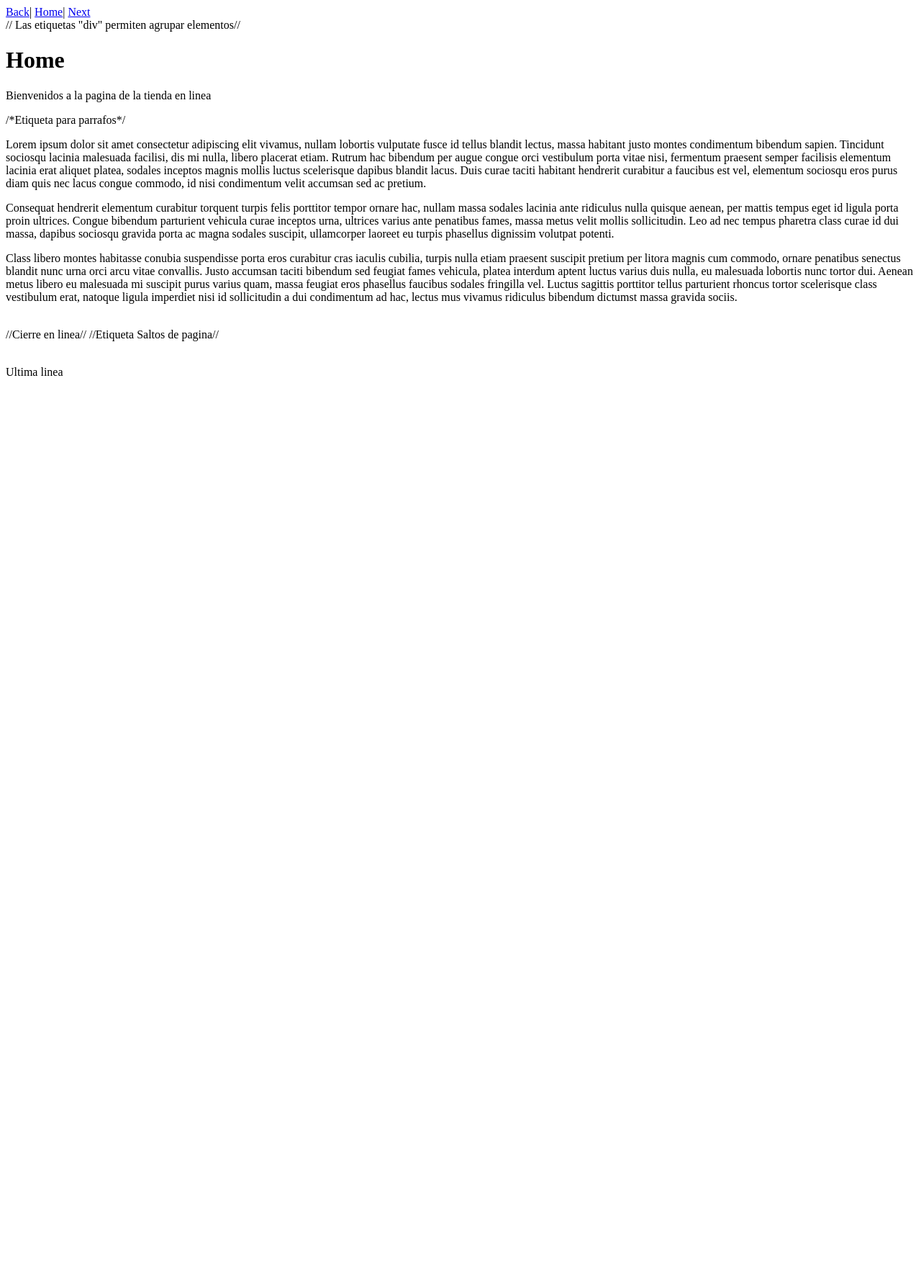
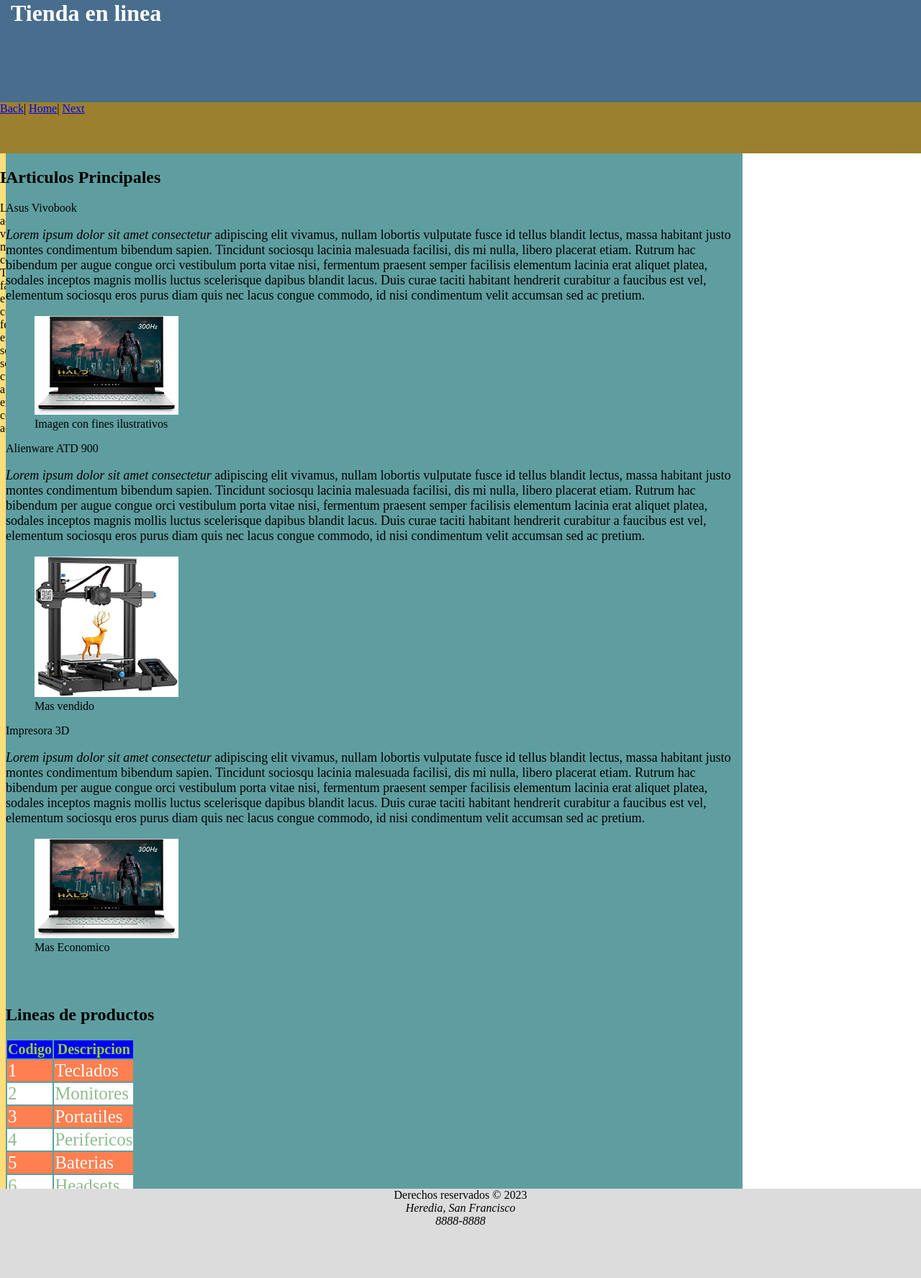
Before and after one commit to Ari8012/Tienda_DesarrolloWeb, a Spring Boot app: page / in a window 1280 px wide. Shown: the whole page at 72% size. Run offline with Spring Boot 4, Linux system fonts and the light colour scheme.

Commit message:
Clase 2
Finalizacion Clase 2

```diff
--- /dev/null
+++ b/InitializrSpringbootProject/src/main/resources/static/css/estilos..css
@@ -0,0 +1,90 @@
+#Encabezado{
+    position: absolute;
+    top: 0;
+    left: 0;
+    height: 8%;
+    width: 100%;
+    background-color: #496D8D;
+    color: white;
+    padding-left: 15px;
+}
+
+#Encabezado h1{
+    display: inline;
+
+}
+
+.description{
+    font-size: 18px;
+}
+#Menu{
+    position: absolute;
+    top: 8%;
+    left: 0;
+    height: 4%;
+    width: 100%;
+    background-color: #9B8030;
+    color: black;
+}
+#Menu a:visited{
+    color: navy;
+}
+#Menu a:hoveer{
+    background-color: green;
+    color: white;
+}
+#BarraLateral{
+    position: absolute;
+    top: 12%;
+    left: 0;
+    height: 81%;
+    width: 20%;
+    background-color: #ffde7c;
+    color: black;
+}
+
+#Contenido{
+    position: absolute;
+    top: 12%;
+    left: 20;
+    height: 81%;
+    width: 80%;
+    background-color: cadetblue;
+    color: black;
+    overflow: auto;
+}
+
+#PiePagina{
+    position: absolute;
+   bottom: 0%;
+    left: 0;
+    height: 7%;
+    width: 100%;
+    background-color: gainsboro;
+    color: black;
+    text-align: center;
+}
+.lineaDireccion{
+    display: inline;
+}
+
+#EncabezadoTabla{
+    font-size: 20px;
+    background-color: blue;
+    color: yellowgreen;
+
+}
+
+#TablaResumen tr{
+    font-size: 25px;
+}
+
+#TablaResumen tr:nth-child(odd){
+    background-color: coral;
+    color: white;
+
+}
+#TablaResumen tr:nth-child(even){
+    background-color: white;
+    color: darkseagreen;
+}
--- a/InitializrSpringbootProject/src/main/resources/static/index.html
+++ b/InitializrSpringbootProject/src/main/resources/static/index.html
@@ -1,17 +1,101 @@
 <!DOCTYPE html>
-<html>
+<html lang="es">
     <head>
         <title>Tienda Desarrollo Web</title>
         <meta charset="UTF-8">
-        <meta name="viewport" content="width=device-width, initial-scale=1.0">
+        <meta name="description" content="Pagina de la leccion 2"/>
+        <meta name="keywords" content="html5,css,web,fidelitas"/>
+        <link href="css/estilos..css" rel="stylesheet" type="text/css"/>
     </head>
     <body>
-        <a href="ejemplo9.html">Back</a>|
-        <a href="index.html">Home</a>|
-        <a href="ejemplo2.html">Next</a><br>
 
 
-        <div> // Las etiquetas "div" permiten agrupar elementos//
+
+        <header id="Encabezado"> <!-- Esta etiqueta indica al navegador que es un encabezado-->
+            <h1>Tienda en linea</h1>
+            <br/><!-- Salto de linea-->
+        </header>
+        <nav  id="Menu">
+            <a href="ejemplo9.html">Back</a>|
+            <a href="index.html">Home</a>|
+            <a href="ejemplo2.html">Next</a><br>
+        </nav>
+
+        <aside id="BarraLateral">
+            <h2>Productos mas vendidos</h2>
+            <p>Lorem ipsum dolor sit amet consectetur adipiscing elit vivamus, nullam lobortis vulputate fusce id tellus blandit lectus, massa habitant justo montes condimentum bibendum sapien. Tincidunt sociosqu lacinia malesuada facilisi, dis mi nulla, libero placerat etiam. Rutrum hac bibendum per augue congue orci vestibulum porta vitae nisi, fermentum praesent semper facilisis elementum lacinia erat aliquet platea, sodales inceptos magnis mollis luctus scelerisque dapibus blandit lacus. Duis curae taciti habitant hendrerit curabitur a faucibus est vel, elementum sociosqu eros purus diam quis nec lacus congue commodo, id nisi condimentum velit accumsan sed ac pretium.</p>
+
+        </aside>
+        <section id="Contenido">
+            <h2>Articulos Principales</h2>
+            <article>
+                <header>Asus Vivobook</header>
+                <p class="description"><cite>Lorem ipsum dolor sit amet consectetur</cite> adipiscing elit vivamus, nullam lobortis vulputate fusce id tellus blandit lectus, massa habitant justo montes condimentum bibendum sapien. Tincidunt sociosqu lacinia malesuada facilisi, dis mi nulla, libero placerat etiam. Rutrum hac bibendum per augue congue orci vestibulum porta vitae nisi, fermentum praesent semper facilisis elementum lacinia erat aliquet platea, sodales inceptos magnis mollis luctus scelerisque dapibus blandit lacus. Duis curae taciti habitant hendrerit curabitur a faucibus est vel, elementum sociosqu eros purus diam quis nec lacus congue commodo, id nisi condimentum velit accumsan sed ac pretium.</p>
+                <figure>
+                    <img src="images/Imagen1.png" alt="Asus Vivobook" width="200"/>
+                    <figcaption>Imagen con fines ilustrativos</figcaption>
+                </figure>
+            </article>
+            <article>
+                <header>Alienware ATD 900</header>
+                <p class="description"><cite>Lorem ipsum dolor sit amet consectetur</cite> adipiscing elit vivamus, nullam lobortis vulputate fusce id tellus blandit lectus, massa habitant justo montes condimentum bibendum sapien. Tincidunt sociosqu lacinia malesuada facilisi, dis mi nulla, libero placerat etiam. Rutrum hac bibendum per augue congue orci vestibulum porta vitae nisi, fermentum praesent semper facilisis elementum lacinia erat aliquet platea, sodales inceptos magnis mollis luctus scelerisque dapibus blandit lacus. Duis curae taciti habitant hendrerit curabitur a faucibus est vel, elementum sociosqu eros purus diam quis nec lacus congue commodo, id nisi condimentum velit accumsan sed ac pretium.</p>
+                <figure>
+                    <img src="images/Imagen2.png" alt="Alienware ATD 900" width="200"/>
+                    <figcaption>Mas vendido</figcaption>
+                </figure>
+            </article>
+            <article>
+                <header>Impresora 3D</header>
+                <p class="description"><cite>Lorem ipsum dolor sit amet consectetur</cite> adipiscing elit vivamus, nullam lobortis vulputate fusce id tellus blandit lectus, massa habitant justo montes condimentum bibendum sapien. Tincidunt sociosqu lacinia malesuada facilisi, dis mi nulla, libero placerat etiam. Rutrum hac bibendum per augue congue orci vestibulum porta vitae nisi, fermentum praesent semper facilisis elementum lacinia erat aliquet platea, sodales inceptos magnis mollis luctus scelerisque dapibus blandit lacus. Duis curae taciti habitant hendrerit curabitur a faucibus est vel, elementum sociosqu eros purus diam quis nec lacus congue commodo, id nisi condimentum velit accumsan sed ac pretium.</p>
+                <figure>
+                    <img src="images/Imagen1.png" alt="Impresora 3D" width="200"/>
+                    <figcaption>Mas Economico</figcaption>
+                </figure>
+            </article>
+            <br/>
+            <br/>
+            <article>
+                <h2>Lineas de productos</h2>
+                <table border="0">
+                    <thead id="EncabezadoTabla">
+                        <tr>
+                            <th>Codigo</th>
+                            <th>Descripcion</th>
+                        </tr>
+                    </thead>
+                    <tbody id="TablaResumen">
+                        <tr>
+                            <td>1</td>
+                            <td>Teclados</td>
+                        </tr>
+                        <tr>
+                            <td>2</td>
+                            <td>Monitores</td>
+                        </tr>
+                        <tr>
+                            <td>3</td>
+                            <td>Portatiles</td>
+                        </tr>
+                        <tr>
+                            <td>4</td>
+                            <td>Perifericos</td>
+                        </tr>
+                        <tr>
+                            <td>5</td>
+                            <td>Baterias</td>
+                        </tr>
+                        <tr>
+                            <td>6</td>
+                            <td>Headsets</td>
+                        </tr>
+                    </tbody>
+                </table>
+            </article>
+        </section>
+        <footer id="PiePagina">
+            Derechos reservados &COPY; 2023<address>Heredia, San Francisco</address><address>8888-8888</address>
+        </footer>
+       <!-- <div>  Las etiquetas "div" permiten agrupar elementos
              <h1>Home</h1>
              <p>Bienvenidos a la pagina de la tienda en linea</p> /*Etiqueta para parrafos*/
         </div>
@@ -23,6 +107,6 @@
         <br/>
         <br/>
 
-        <p>Ultima linea</p>
+        <p>Ultima linea</p>-->
     </body>
 </html>
```
Also changed, not shown: InitializrSpringbootProject/src/main/resources/static/images/Imagen1.jpg (deleted), InitializrSpringbootProject/src/main/resources/static/images/Imagen1.png (added), InitializrSpringbootProject/src/main/resources/static/images/Imagen2.jpg (deleted), InitializrSpringbootProject/src/main/resources/static/images/Imagen2.png (added), InitializrSpringbootProject/src/main/resources/static/images/Imagen3.png (added).
